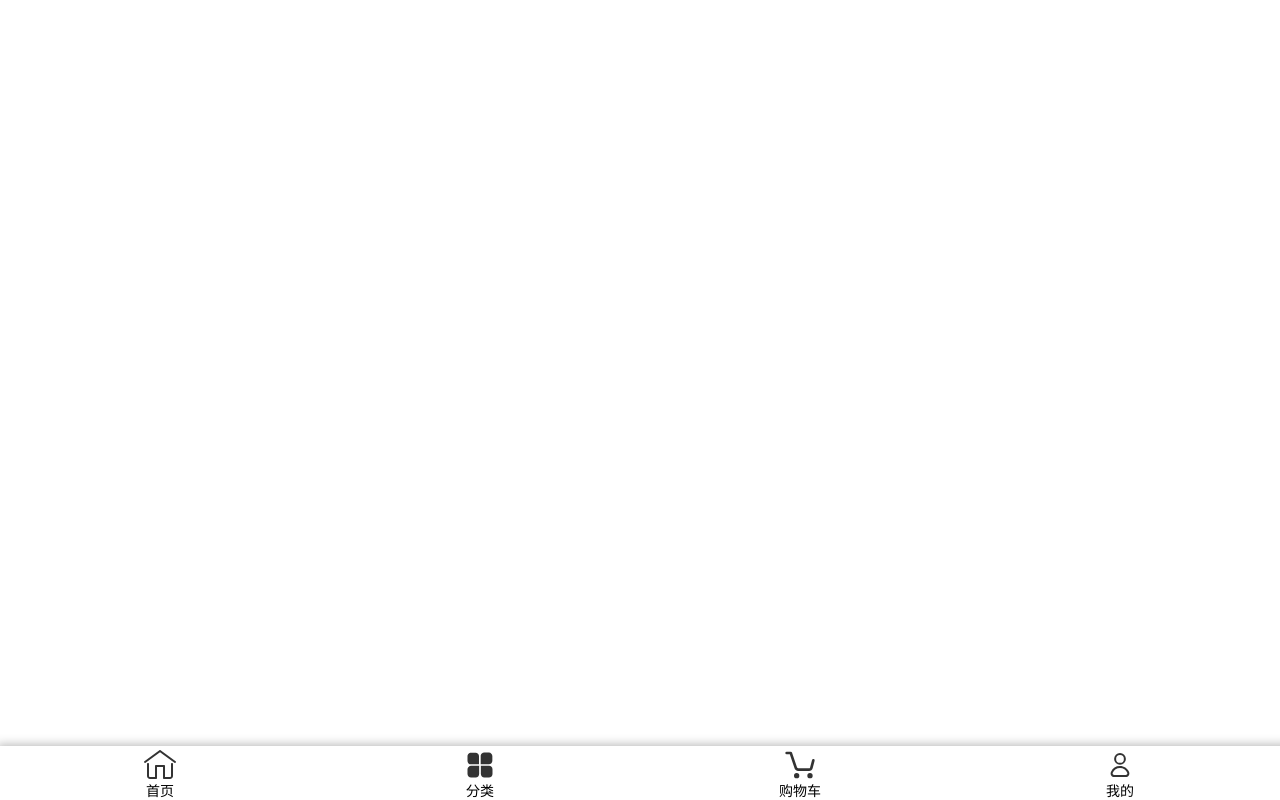
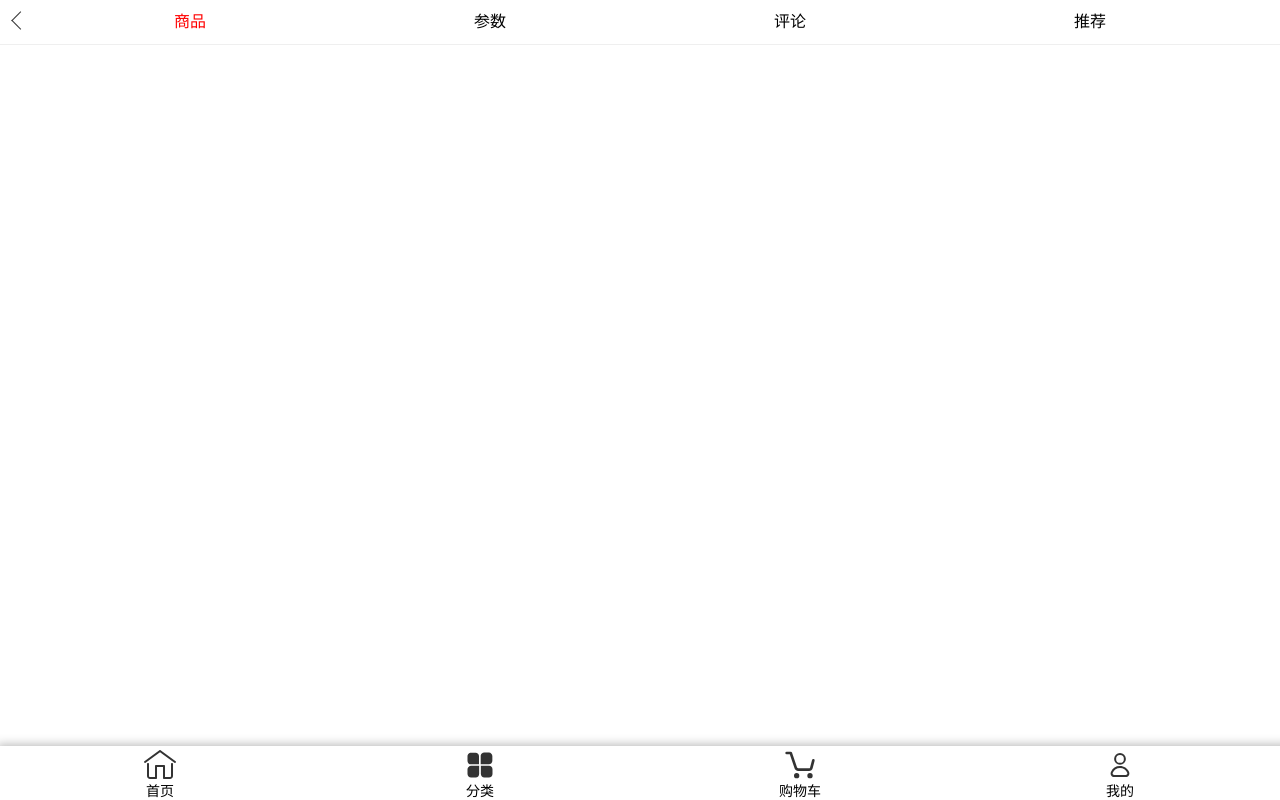
Before and after one commit to supezhang/vue-mall, a Vue app: page /details/1 in a window 1280 px wide. Built offline with nearby package versions, Linux system fonts and the light colour scheme.

Commit message:
+ detail

```diff
--- a/src/components/content/Goods.vue
+++ b/src/components/content/Goods.vue
@@ -1,7 +1,7 @@
 <template>
   <div class="goods-wrapper">
-    <div class="item" v-for="item in goods" :key="item.title">
-      <a href="">
+    <div class="item" v-for="item in goods" @click="detailsPage(item.iid)">
+      <a>
         <img :src="item.show.img" alt="" @load="imageLoad">
         <div>
           <p class="title">{{item.title}}</p>
@@ -36,6 +36,9 @@
     imageLoad(){
       // console.log('img load finished');
       this.$bus.$emit("goodsImageLoad")
+    },
+    detailsPage(iid){
+      this.$router.push("/details/"+iid)
     }
   }
 
@@ -52,7 +55,6 @@
       width:50%;
       padding:5px;
       a{
-        text-decoration: none;
         color:#333;
         display:block;
         text-align: center;
--- a/src/router/index.js
+++ b/src/router/index.js
@@ -1,7 +1,7 @@
 import Vue from 'vue'
 import VueRouter from 'vue-router'
 import Home from '@/views/home/Home'
-
+const Details = ()=>import("@/views/details/Details")
 Vue.use(VueRouter)
 
 const routes = [
@@ -28,6 +28,11 @@ const routes = [
     path: '/profile',
     name: 'Profile',
     component: () => import('@/views/profile/Profile')
+  },
+  {
+    path: '/details/:iid',
+    name: 'Details',
+    component: Details
   }
 ]
 
--- /dev/null
+++ b/src/views/details/Details.vue
@@ -0,0 +1,29 @@
+<template>
+ <div class="details-wrapper">
+   <!-- 导航 -->
+    <detail-nav-bar></detail-nav-bar>
+ </div>
+</template>
+
+<script>
+ import DetailNavBar from './childComps/DetailNavBar'
+ export default {
+  name: 'Details',
+  data () {
+   return {
+     iid:""
+   }
+  },
+  components: {
+    DetailNavBar,
+  },
+  created(){
+    this.iid = this.$route.params.iid
+  }
+ }
+</script>
+
+<style scoped>
+
+
+</style>
--- /dev/null
+++ b/src/views/details/childComps/DetailNavBar.vue
@@ -0,0 +1,77 @@
+<template>
+ <div class="detail-nav-bar-wrapper">
+   <div class="left" slot="left" @click="backClick">
+     <span class="back-icon"></span>
+   </div>
+   <div slot="center" class="title">
+     <div class="title-item"
+     :class="{active:currentIndex==index}"
+     @click="itemClick(index)"
+     v-for="(item,index) in titles" :key="index">{{item}}</div>
+   </div>
+   <div class="right" slot="right"></div>
+ </div>
+</template>
+
+<script>
+ import TopNav from '@/common/topnav/TopNav'
+ export default {
+  name: 'DetailNavBar',
+  data () {
+   return {
+     titles:['商品','参数','评论','推荐'],
+     currentIndex:0
+   }
+  },
+  components: {
+    TopNav,
+  },
+  created(){
+
+  },
+  methods:{
+    itemClick(index){
+      this.currentIndex = index
+    },
+    backClick(){
+      // this.$router.go(-1)
+      this.$router.back()
+    }
+  }
+ }
+</script>
+
+<style scoped lang="scss">
+  .detail-nav-bar-wrapper{
+    display:flex;
+    align-items: center;
+    border-bottom:1px solid #efefef;
+    .left,.right{
+      flex: 0 0 40px;
+      width: 40px;
+      text-align: center;
+    }
+    .back-icon{
+      display:inline-block;
+      width:12px;height:12px;
+      border-top:1px solid #333;
+      border-left:1px solid #333;
+      transform:rotate(-45deg);
+    }
+    .title{
+      flex:1;
+      display:flex;
+      align-items: center;
+      line-height: 44px;
+      .title-item{
+        flex:1;
+        text-align: center;
+        &.active{
+          color:#f00;
+        }
+      }
+    }
+  }
+
+
+</style>
--- a/src/views/home/Home.vue
+++ b/src/views/home/Home.vue
@@ -104,6 +104,8 @@
             this.goodsType='sell'
             break;
         }
+        this.$refs.categorytab2.currentIndex = index
+        this.$refs.categorytab.currentIndex = index
       },
       backTop(){
         this.$refs.aaa.scroll.scrollTo(0,0,300)
```
